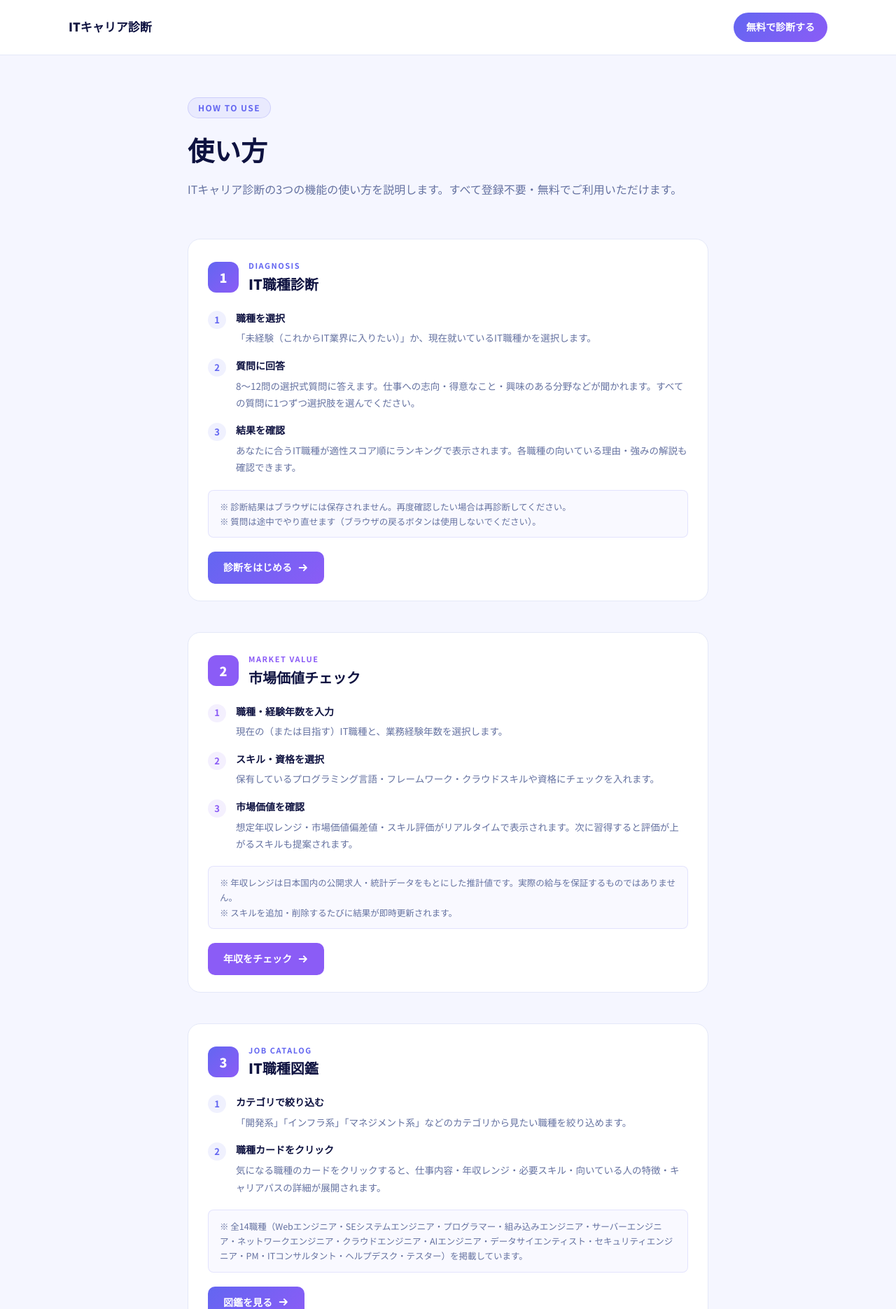
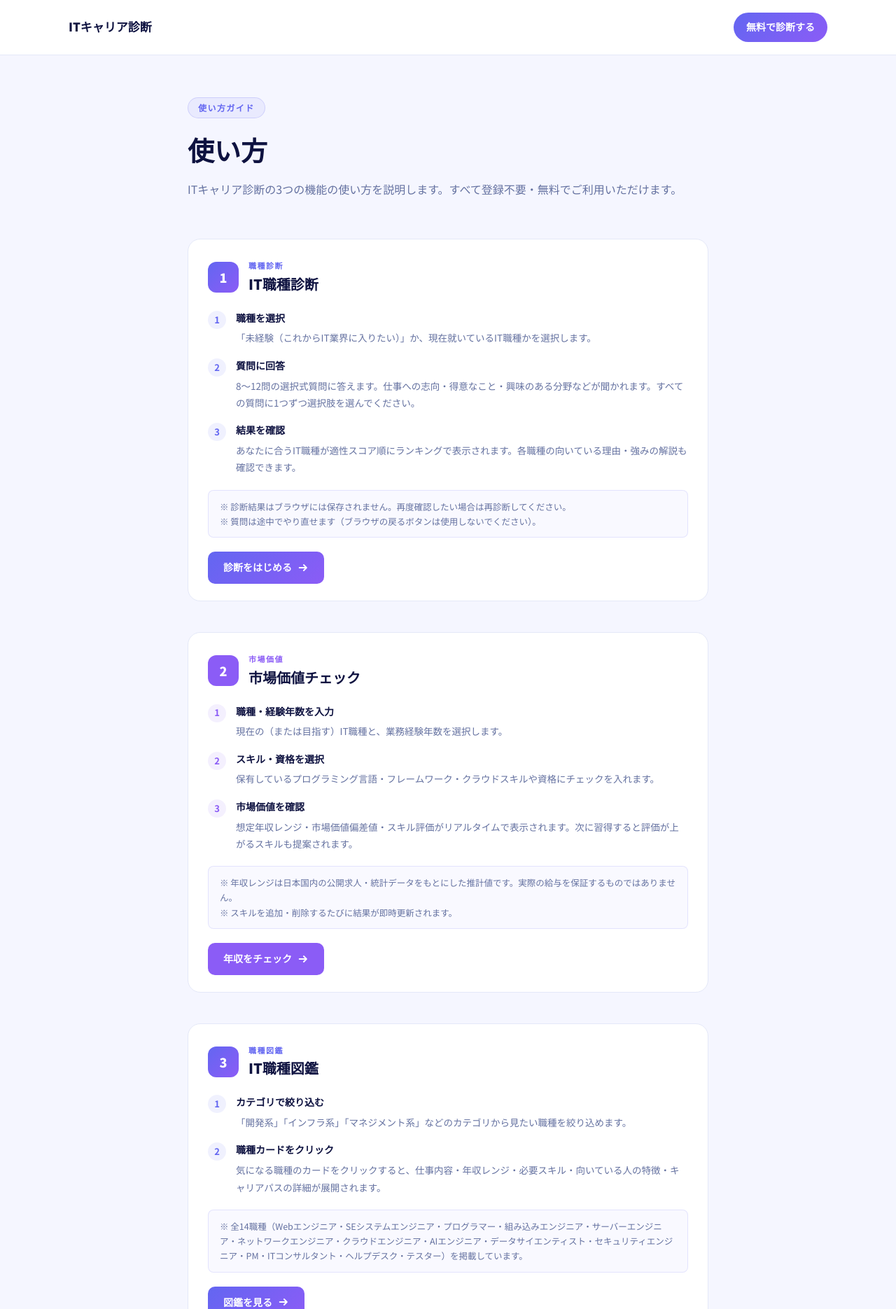
Before and after one commit to yuchayucha777/ai-career-diagnosis, a Next.js app: page /how-to-use in a window 1280 px wide. Shown: the top 1870 px of the page at 70% size. Built offline with nearby package versions, Linux system fonts and the light colour scheme; no server answers.

Commit message:
fix: aboutページ・使い方ページの英語ラベルを日本語に変更
Co-Authored-By: Claude Sonnet 4.6 <noreply@anthropic.com>

```diff
--- a/app/about/page.tsx
+++ b/app/about/page.tsx
@@ -38,7 +38,7 @@ export default function AboutPage() {
             background: "rgba(99,102,241,0.08)",
             border: "1px solid rgba(99,102,241,0.2)",
             marginBottom: 20,
-          }}>ABOUT</span>
+          }}>サービス情報</span>
           <h1 style={{ fontSize: "clamp(26px, 4vw, 38px)", fontWeight: 900, color: "var(--text)", lineHeight: 1.3 }}>
             このサービスについて
           </h1>
--- a/app/how-to-use/page.tsx
+++ b/app/how-to-use/page.tsx
@@ -33,7 +33,7 @@ export default function HowToUsePage() {
             fontSize: 12, fontWeight: 700, letterSpacing: "0.12em",
             color: "#6366f1", background: "rgba(99,102,241,0.08)",
             border: "1px solid rgba(99,102,241,0.2)", marginBottom: 20,
-          }}>HOW TO USE</span>
+          }}>使い方ガイド</span>
           <h1 style={{ fontSize: "clamp(26px, 4vw, 38px)", fontWeight: 900, color: "var(--text)", lineHeight: 1.3 }}>
             使い方
           </h1>
@@ -46,7 +46,7 @@ export default function HowToUsePage() {
         <StepCard
           step={1}
           accent="#6366f1"
-          tag="DIAGNOSIS"
+          tag="職種診断"
           title="IT職種診断"
           href="/diagnosis"
           cta="診断をはじめる"
@@ -65,7 +65,7 @@ export default function HowToUsePage() {
         <StepCard
           step={2}
           accent="#8b5cf6"
-          tag="MARKET VALUE"
+          tag="市場価値"
           title="市場価値チェック"
           href="/market-value"
           cta="年収をチェック"
@@ -84,7 +84,7 @@ export default function HowToUsePage() {
         <StepCard
           step={3}
           accent="#6366f1"
-          tag="JOB CATALOG"
+          tag="職種図鑑"
           title="IT職種図鑑"
           href="/types"
           cta="図鑑を見る"
```
